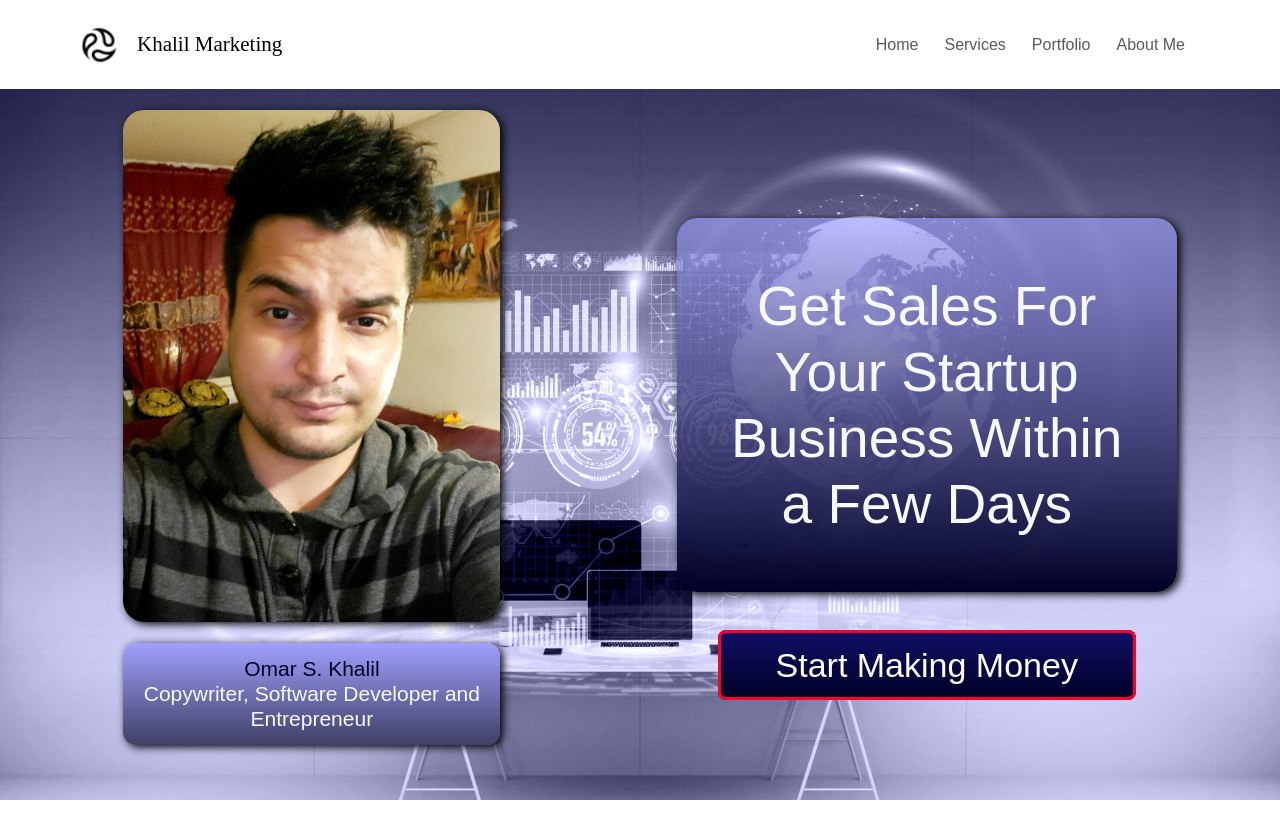
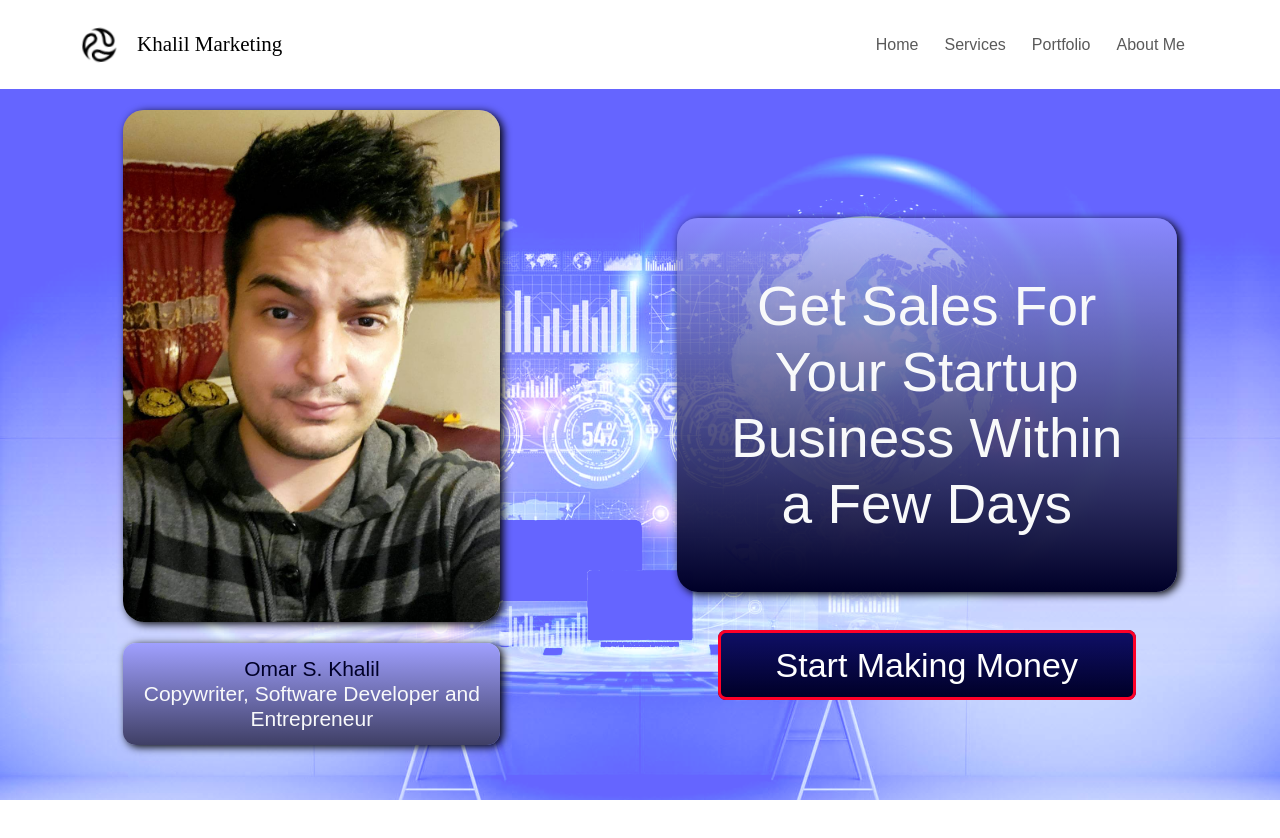
Before and after one commit to omarkha/khalilmarketing, a React (Create React App) app in the folder client/: page / in a window 1280 px wide. Shown: the top 838 px of the page. Built offline with nearby package versions, Linux system fonts and the light colour scheme; a web font is replaced by a local one.

Commit message:
copy editing

```diff
--- a/client/src/index.css
+++ b/client/src/index.css
@@ -170,8 +170,8 @@ a:hover {
   background-size: cover;
   width: 100vw;
   height: calc(100vh - 89px);
-  background-color: rgba(0, 0, 40, 1);
-  background-blend-mode: luminosity;
+  background-color: rgba(101, 101, 255, 1);
+  background-blend-mode: lighten;
 }
 
 #home-intro-video {
--- a/client/src/pages/Landingpage.js
+++ b/client/src/pages/Landingpage.js
@@ -153,7 +153,7 @@ const Landingpage = () => {
                 <br />
                 When copywriters persuade prospects, they run to the drawers,
                 grab their wallets and enthusiastically give you their credit
-                card information with a big smile on their face.
+                card information with a slight smile on their face.
                 <br />
                 <br />
                 <br />
@@ -551,7 +551,7 @@ const Landingpage = () => {
                 <br />
                 <br />
                 I moved from my small, little town in upstate New York to
-                Colorado Springs, at the age of 18, to pursue my dreams and make
+                Colorado Springs, at the age of 18, to reach my goals and make
                 my impact on the world.
                 <br />
                 <br />
```
Also changed, not shown: client/src/pages/Homepage.js (+8 -1 lines).
